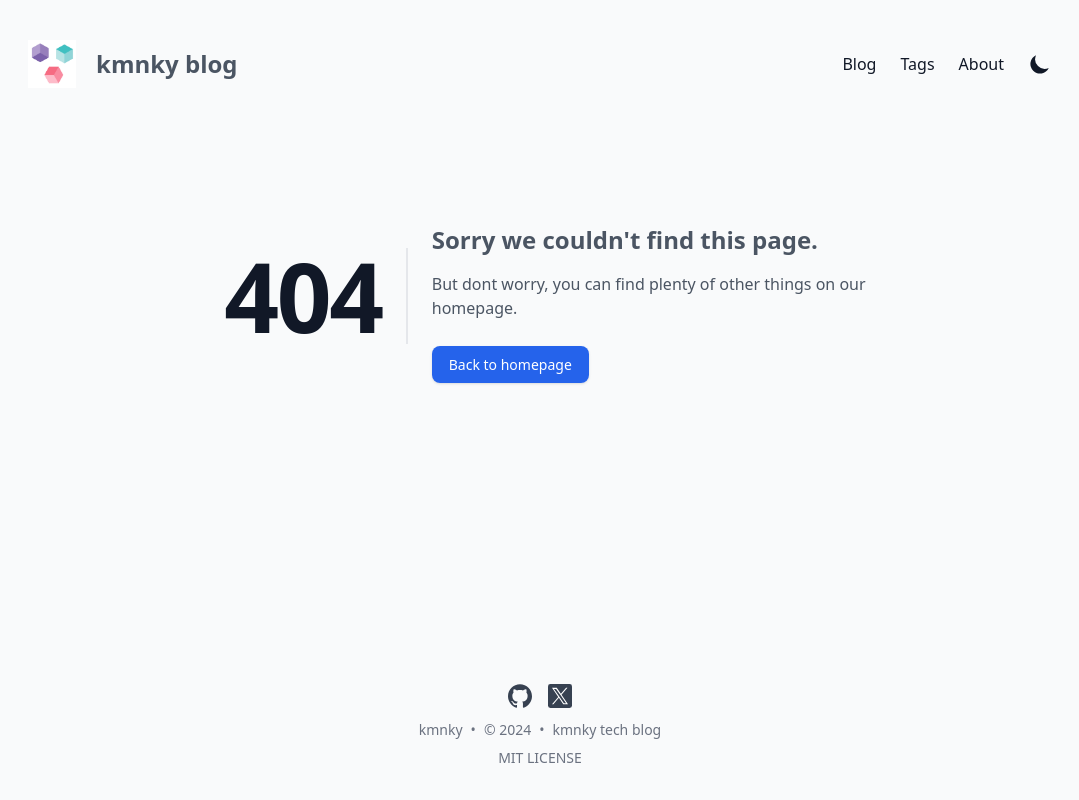
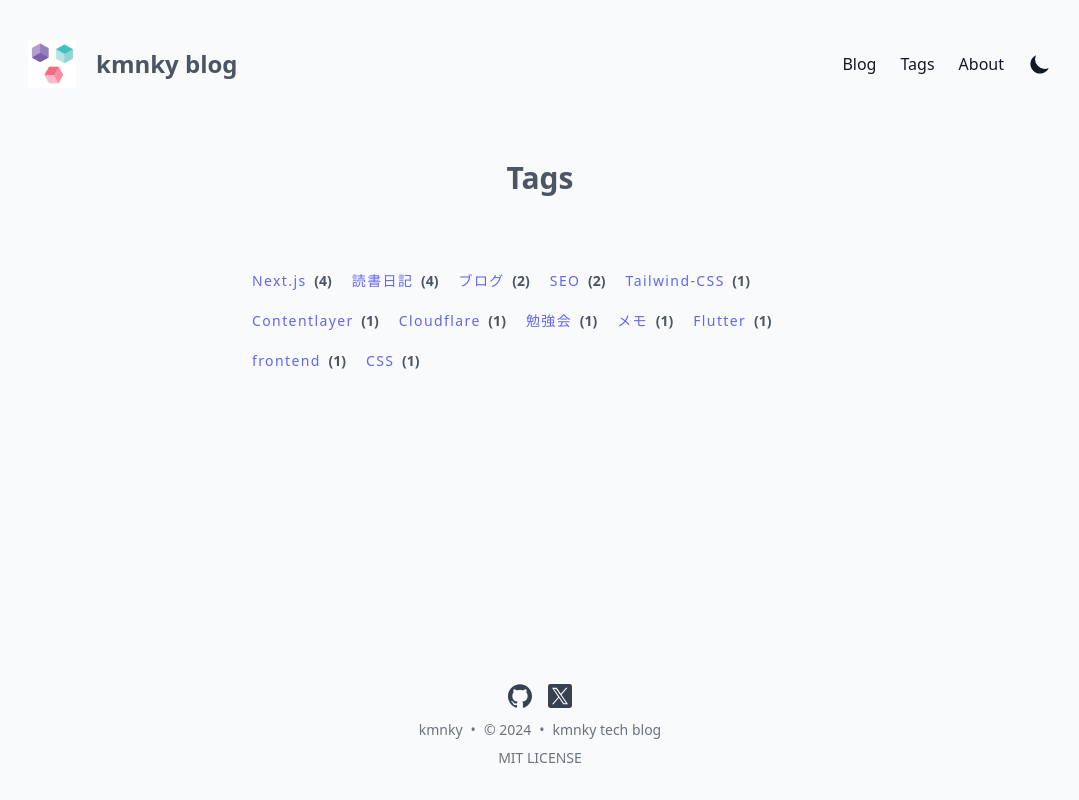
Before and after one commit to kkmnky/myblog, a Next.js app: page /tags in a window 1280 px wide. Before the commit this address had no page. Shown: the whole page, without its empty margins (100-1179 px from the left). Built offline with nearby package versions, Linux system fonts and the light colour scheme.

Commit message:
タグ一覧作成

```diff
--- /dev/null
+++ b/src/app/tag-data.json
@@ -0,0 +1 @@
+{"ブログ":2,"Next.js":4,"Tailwind CSS":1,"Contentlayer":1,"Cloudflare":1,"読書日記":4,"勉強会":1,"メモ":1,"SEO":2,"Flutter":1,"frontend":1,"CSS":1}
--- /dev/null
+++ b/src/app/tags/page.tsx
@@ -0,0 +1,40 @@
+// import Link from '@/components/Link'
+// import Tag from '@/components/Tag'
+// import { slug } from 'github-slugger'
+import tagData from 'src/app/tag-data.json'
+
+import Tag from "@/components/ui-parts/Tag";
+import Link from "next/link";
+
+export const generateMetadata = ({ params }: { params: { slug: string } }) => {
+  return { title: 'Tags', description: 'List of tags attached to my posts' };
+};
+
+export default async function Page() {
+  const tagCounts = tagData as Record<string, number>
+  const tagKeys = Object.keys(tagCounts)
+  const sortedTags = tagKeys.sort((a, b) => tagCounts[b] - tagCounts[a])
+  console.log(sortedTags)
+  return (
+    <div className='flex flex-col mx-auto max-w-xl'>
+      <h1 className="mt-8 mb-16 text-center text-3xl font-black">Tags</h1>
+      <div className="flex flex-wrap items-start justify-start">
+        {tagKeys.length === 0 && 'No tags found.'}
+        {sortedTags.map((tag) => {
+          return (
+            <div key={tag} className="mb-2 mr-5 mt-2">
+              <Tag text={tag} />
+              <Link
+                href={`/tags/${tag}`}
+                className="-ml-2 text-sm font-semibold uppercase text-gray-600 dark:text-gray-300"
+                aria-label={`View posts tagged ${tag}`}
+              >
+                {` (${tagCounts[tag]})`}
+              </Link>
+            </div>
+          )
+        })}
+      </div>
+    </div>
+  )
+}
--- a/src/components/ui-parts/Tag.tsx
+++ b/src/components/ui-parts/Tag.tsx
@@ -8,7 +8,7 @@ const Tag = ({ text }: Props) => {
   return (
     <Link
       href={`/tags/${slug(text)}`}
-      className="tracking-widest mr-3 mb-1 text-sm title-font font-medium text-indigo-500 hover:text-indigo-800 dark:hover:text-indigo-200"
+      className="tracking-widest mr-3 mb-1 text-sm title-font font-medium text-indigo-500 hover:text-indigo-800 dark:text-indigo-400 dark:hover:text-indigo-200"
     >
       {text.split(' ').join('-')}
     </Link>
```
Also changed, not shown: contentlayer.config.ts (+27 -0 lines).
